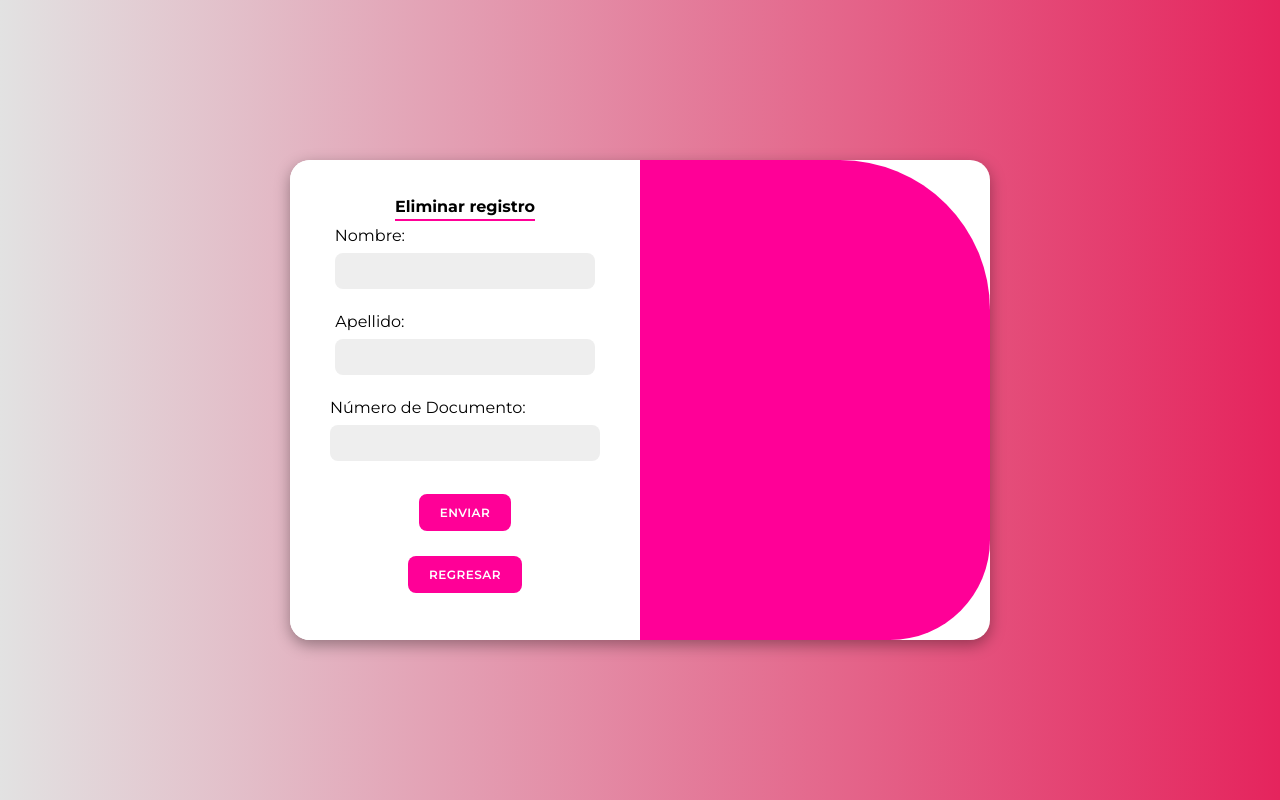
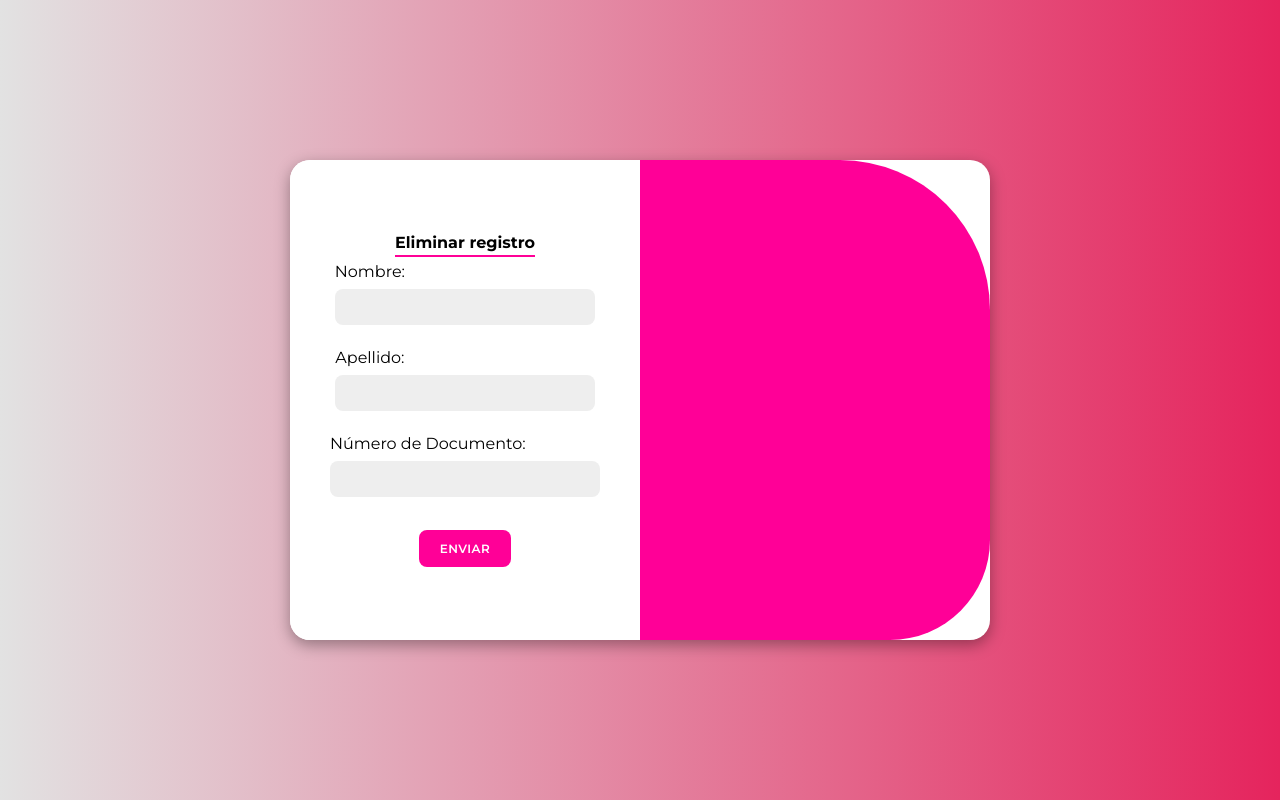
Before and after one commit to Oursebastian675/PI_Metodologias_agiles, a plain HTML site: page administrador/Eliminar/index.html in a window 1280 px wide. Drawn offline with Linux system fonts and the light colour scheme; files that its build step writes are made by us from their sources.

Commit message:
prueba 3

```diff
--- a/administrador/Eliminar/index.html
+++ b/administrador/Eliminar/index.html
@@ -111,7 +111,7 @@
             </div>
 
             <button type="submit">Enviar</button>
-            <a href="/administrador/index.html"><button type="button">Regresar</button></a>
+
         </form>
     </div>
 
```
Also changed, not shown: administrador/Nuevo/index.html (+1 -1 lines), usuarios/principal/index.html (+0 -1 lines).
